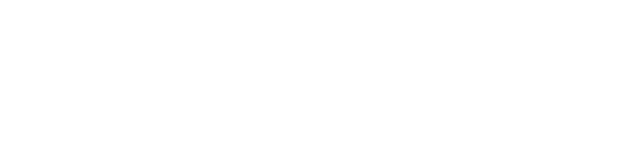
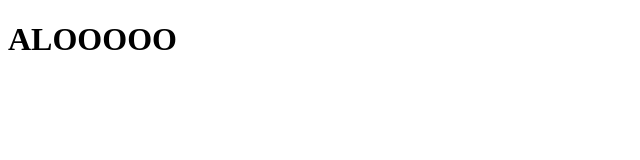
Before and after one commit to Rushirufuruu/Rushirufuruu.github.io, a plain HTML site: page index.html in a window 1280 px wide. Shown: the whole page, without its empty margins (0-640 px from the left). Drawn offline with Linux system fonts and the light colour scheme.

Commit message:
commit 2 debería funcionar pages

```diff
--- a/index.html
+++ b/index.html
@@ -6,6 +6,6 @@
     <title>Document</title>
 </head>
 <body>
-
+    <h1>ALOOOOO</h1>
 </body>
 </html>
```
